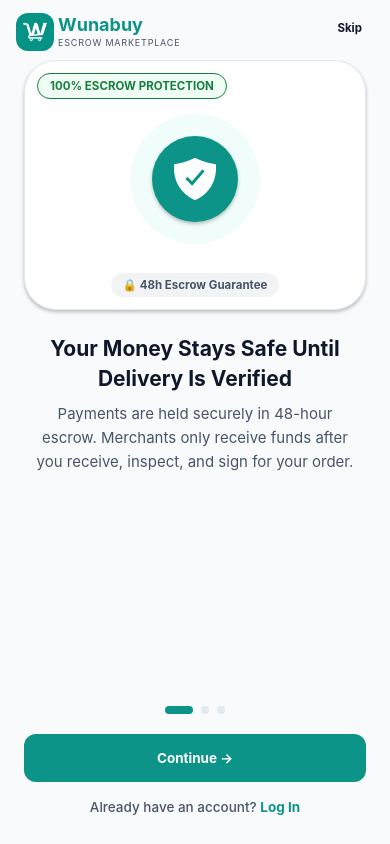
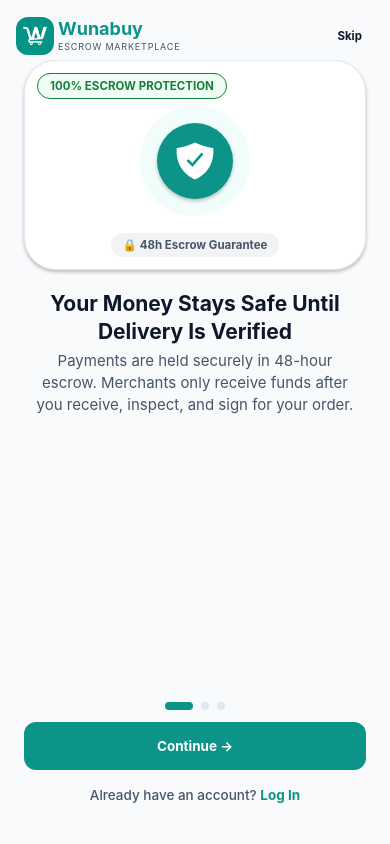
Before and after one commit to forku-brandon/wunabuy, a React Native app in the folder mobile/: screen /Welcome in a window 390 px wide. Built offline with nearby package versions, Linux system fonts and the light colour scheme; no server answers.

Commit message:
fix(mobile): elevate onboarding welcome slider bottom action buttons with dynamic safe-area insets to prevent collision with mobile phone navigation bar

```diff
--- a/mobile/src/components/onboarding/WalkthroughCarousel.tsx
+++ b/mobile/src/components/onboarding/WalkthroughCarousel.tsx
@@ -9,6 +9,7 @@ import {
   TouchableOpacity,
 } from 'react-native';
 import { Ionicons } from '@expo/vector-icons';
+import { useSafeAreaInsets } from 'react-native-safe-area-context';
 import { colors, spacing, borderRadius, shadows } from '@wunabuy/design-tokens';
 import { useThemeStore } from '../../stores/theme.store';
 import { Text, Button } from '../ui';
@@ -82,6 +83,7 @@ export const WalkthroughCarousel: React.FC<WalkthroughCarouselProps> = ({
   onComplete,
   onSkip,
 }) => {
+  const insets = useSafeAreaInsets();
   const { theme, isDark } = useThemeStore();
   const [activeIndex, setActiveIndex] = useState(0);
   const flatListRef = useRef<FlatList>(null);
@@ -104,8 +106,8 @@ export const WalkthroughCarousel: React.FC<WalkthroughCarouselProps> = ({
 
   return (
     <View style={[styles.container, { backgroundColor: theme.background }]}>
-      {/* Top Header with Official Wunabuy Logo */}
-      <View style={styles.topHeader}>
+      {/* Top Header with Official Wunabuy Logo & Safe Area Inset */}
+      <View style={[styles.topHeader, { paddingTop: Math.max(insets.top + spacing.xs, spacing.md) }]}>
         <View style={styles.logoRow}>
           <Image source={WUNABUY_LOGO} style={styles.logoImage} resizeMode="contain" />
           <View style={styles.brandTitleCol}>
@@ -156,7 +158,7 @@ export const WalkthroughCarousel: React.FC<WalkthroughCarouselProps> = ({
               <View style={[styles.outerRing, { backgroundColor: item.iconBg }]}>
                 {/* Central Feature Icon */}
                 <View style={[styles.iconCircle, { backgroundColor: item.iconColor }]}>
-                  <Ionicons name={item.iconName} size={48} color={colors.neutral[0]} />
+                  <Ionicons name={item.iconName} size={42} color={colors.neutral[0]} />
                 </View>
               </View>
 
@@ -189,8 +191,8 @@ export const WalkthroughCarousel: React.FC<WalkthroughCarouselProps> = ({
         )}
       />
 
-      {/* Footer Navigation & CTA */}
-      <View style={styles.footer}>
+      {/* Elevated Bottom Footer Navigation & CTA (with Safe Area Bottom Inset Guard) */}
+      <View style={[styles.footer, { paddingBottom: Math.max(insets.bottom + spacing.lg, spacing['2xl']) }]}>
         {/* Pagination Dots */}
         <View style={styles.pagination}>
           {ONBOARDING_SLIDES.map((_, index) => (
@@ -219,8 +221,13 @@ export const WalkthroughCarousel: React.FC<WalkthroughCarouselProps> = ({
           style={styles.mainCtaBtn}
         />
 
-        {/* Quick Log In Option */}
-        <TouchableOpacity activeOpacity={0.8} onPress={onComplete} style={styles.loginLink}>
+        {/* Quick Log In Option Elevated Above Phone Navigation Bar */}
+        <TouchableOpacity
+          activeOpacity={0.8}
+          onPress={onComplete}
+          style={styles.loginLink}
+          hitSlop={{ top: 12, bottom: 12, left: 20, right: 20 }}
+        >
           <Text variant="bodyMedium" align="center" secondary>
             Already have an account?{' '}
             <Text variant="bodyMedium" bold color={colors.primary[500]}>
@@ -271,27 +278,27 @@ const styles = StyleSheet.create({
   },
   illustrationBox: {
     width: SCREEN_WIDTH - 48,
-    height: 250,
+    height: 210,
     borderRadius: borderRadius['2xl'],
     borderWidth: 1,
     alignItems: 'center',
     justifyContent: 'center',
-    marginBottom: spacing.xl,
+    marginBottom: spacing.lg,
     position: 'relative',
     overflow: 'hidden',
   },
   outerRing: {
-    width: 130,
-    height: 130,
-    borderRadius: 65,
+    width: 110,
+    height: 110,
+    borderRadius: 55,
     alignItems: 'center',
     justifyContent: 'center',
-    marginBottom: spacing.md,
+    marginBottom: spacing.sm,
   },
   iconCircle: {
-    width: 86,
-    height: 86,
-    borderRadius: 43,
+    width: 76,
+    height: 76,
+    borderRadius: 38,
     alignItems: 'center',
     justifyContent: 'center',
     ...shadows.md,
@@ -316,23 +323,22 @@ const styles = StyleSheet.create({
     borderRadius: borderRadius.full,
   },
   title: {
-    marginBottom: spacing.sm,
+    marginBottom: spacing.xs,
     paddingHorizontal: spacing.sm,
-    lineHeight: 30,
+    lineHeight: 28,
   },
   subtitle: {
     paddingHorizontal: spacing.md,
-    lineHeight: 24,
+    lineHeight: 22,
   },
   footer: {
     paddingHorizontal: spacing.xl,
-    paddingBottom: spacing.xl,
   },
   pagination: {
     flexDirection: 'row',
     justifyContent: 'center',
     alignItems: 'center',
-    marginBottom: spacing.lg,
+    marginBottom: spacing.md,
   },
   dot: {
     height: 8,
@@ -340,9 +346,10 @@ const styles = StyleSheet.create({
     marginHorizontal: 4,
   },
   mainCtaBtn: {
-    marginBottom: spacing.md,
+    marginBottom: spacing.xs,
   },
   loginLink: {
-    paddingVertical: spacing.xs,
+    paddingVertical: spacing.sm,
+    marginTop: spacing.xs,
   },
 });
```
